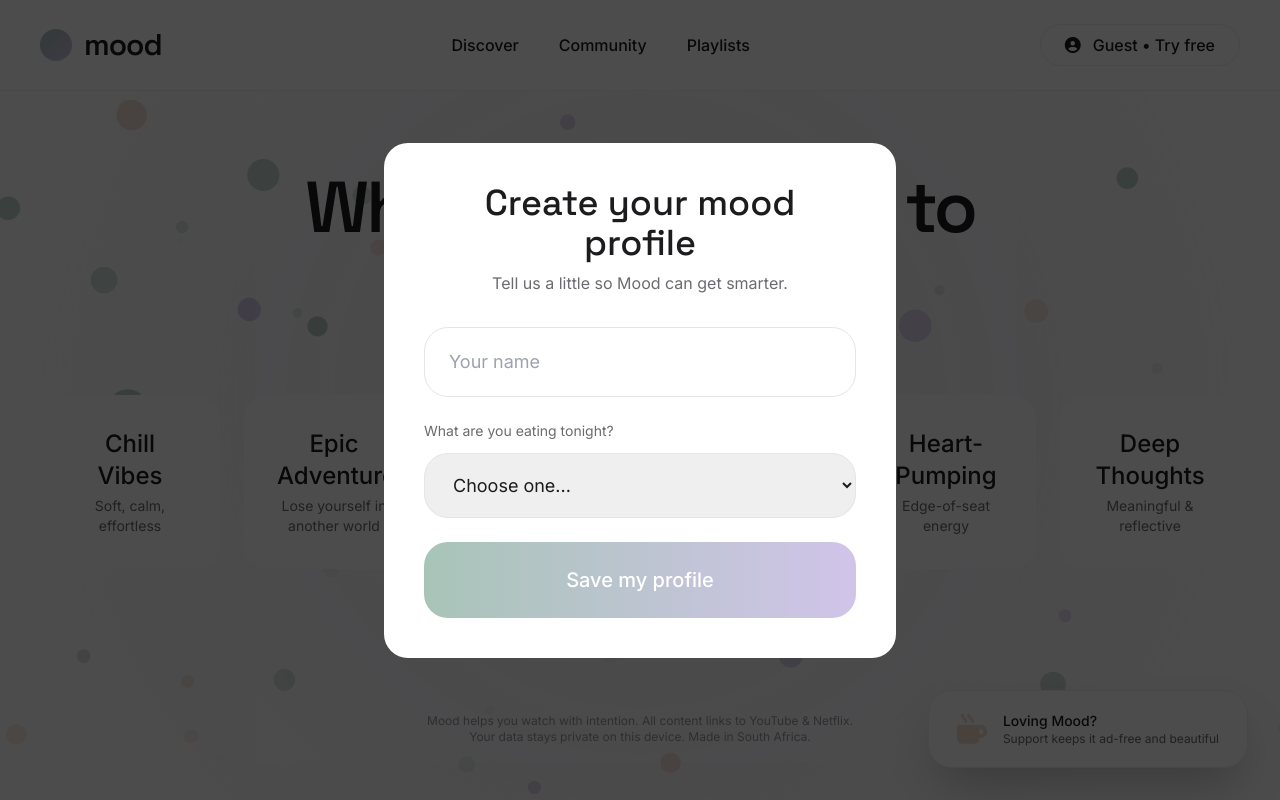
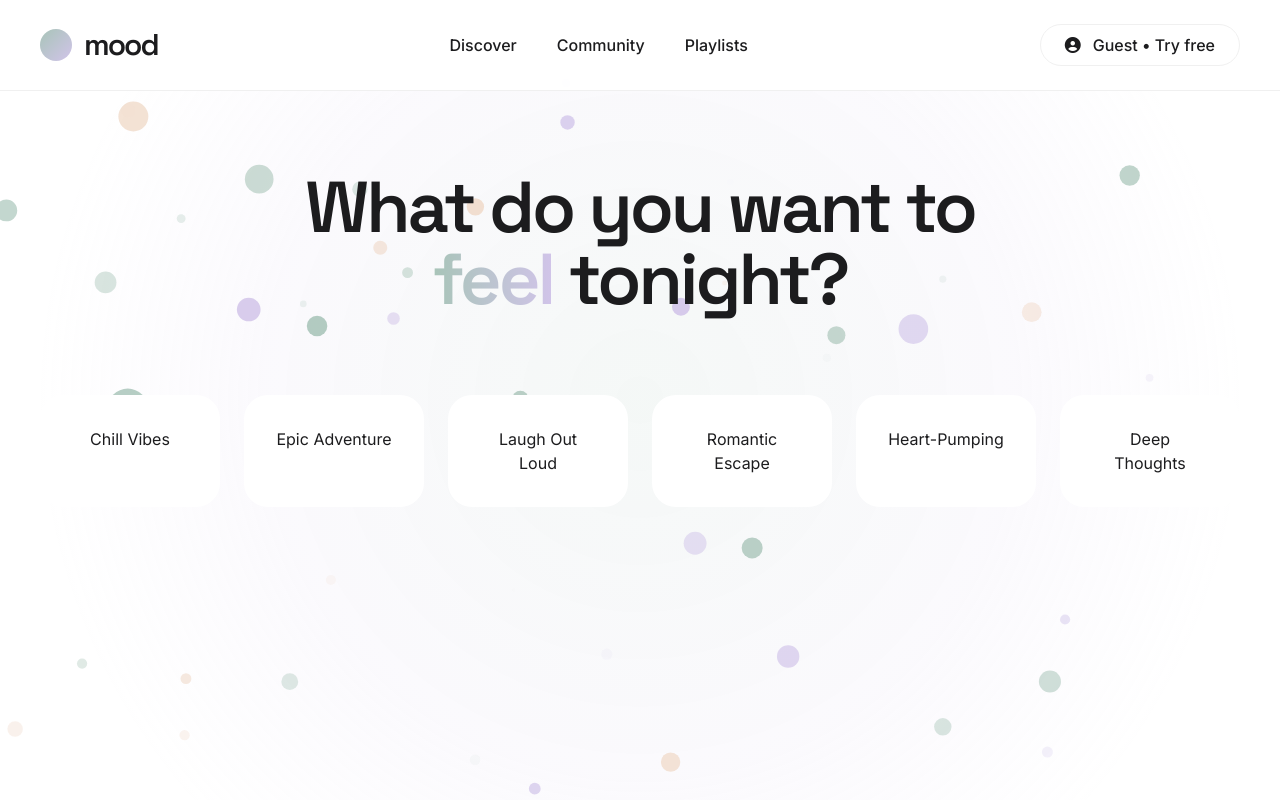
Before and after one commit to AlexTresor/mood, a plain HTML site: page index.html in a window 1280 px wide. Drawn offline with nearby package versions, Linux system fonts and the light colour scheme.

Commit message:
Update index.html

```diff
--- a/index.html
+++ b/index.html
@@ -9,17 +9,13 @@
     <style>
         @import url('https://fonts.googleapis.com/css2?family=Inter:wght@400;500&family=Space+Grotesk:wght@500;600&display=swap');
         body { font-family: 'Inter', system-ui, sans-serif; background: #ffffff; overflow-x: hidden; }
-        .heading { font-family: 'Space Grotesk', sans-serif; }
+        .heading { font-family: 'Space Grotesk', sans-serif; letter-spacing: -2px; }
         .nav { backdrop-filter: blur(24px); }
-        .dynamic-bg {
-            position: fixed; top: 0; left: 0; width: 100%; height: 100%; pointer-events: none; z-index: -1;
-            background: radial-gradient(circle at var(--mouse-x, 50%) var(--mouse-y, 50%),
-                        rgba(168,196,184,0.12) 0%, rgba(209,196,233,0.09) 50%, transparent 80%);
-        }
-        canvas#particle-canvas { position: fixed; top: 0; left: 0; width: 100%; height: 100%; pointer-events: none; z-index: -1; opacity: 0.85; }
-        .mood-card { transition: all 0.5s cubic-bezier(0.4, 0, 0.2, 1); }
+        .dynamic-bg { position: fixed; top: 0; left: 0; width: 100%; height: 100%; pointer-events: none; z-index: -1;
+            background: radial-gradient(circle at var(--mouse-x, 50%) var(--mouse-y, 50%), rgba(168,196,184,0.12) 0%, rgba(209,196,233,0.09) 50%, transparent 80%); }
+        canvas#particle-canvas { position: fixed; top: 0; left: 0; width: 100%; height: 100%; pointer-events: none; z-index: -1; opacity: 0.9; }
+        .mood-card, .content-card { transition: all 0.5s cubic-bezier(0.4, 0, 0.2, 1); }
         .mood-card:hover { transform: translateY(-8px); box-shadow: 0 40px 80px -20px rgb(168 196 184 / 0.25); }
-        .content-card { transition: all 0.4s cubic-bezier(0.4, 0, 0.2, 1); }
         .content-card:hover { transform: scale(1.04); }
         .modal { animation: modalPop 0.4s cubic-bezier(0.34, 1.56, 0.64, 1); }
         @keyframes modalPop { 0% { opacity: 0; transform: scale(0.95); } 100% { opacity: 1; transform: scale(1); } }
@@ -35,7 +31,7 @@
         <div class="max-w-screen-2xl mx-auto px-10 py-6 flex items-center justify-between">
             <div class="flex items-center gap-x-3">
                 <div class="w-8 h-8 bg-gradient-to-br from-[#a8c4b8] to-[#d1c4e9] rounded-2xl"></div>
-                <h1 class="heading text-3xl tracking-[-1px] font-semibold">mood</h1>
+                <h1 class="heading text-3xl font-semibold">mood</h1>
             </div>
             <div class="hidden md:flex items-center gap-x-10 text-base font-medium">
                 <a onclick="navigateTo('discover')" class="hover:text-[#a8c4b8]">Discover</a>
@@ -58,30 +54,12 @@
         </div>
 
         <div class="grid grid-cols-2 md:grid-cols-3 lg:grid-cols-6 gap-6 mt-20">
-            <div onclick="selectMood(0)" class="mood-card bg-white rounded-3xl p-8 text-center border border-transparent hover:border-[#a8c4b8]/30 cursor-pointer">
-                <h3 class="text-2xl font-medium mb-1">Chill Vibes</h3>
-                <p class="text-sm text-[#6b6b70]">Soft, calm, effortless</p>
-            </div>
-            <div onclick="selectMood(1)" class="mood-card bg-white rounded-3xl p-8 text-center border border-transparent hover:border-[#a8c4b8]/30 cursor-pointer">
-                <h3 class="text-2xl font-medium mb-1">Epic Adventure</h3>
-                <p class="text-sm text-[#6b6b70]">Lose yourself in another world</p>
-            </div>
-            <div onclick="selectMood(2)" class="mood-card bg-white rounded-3xl p-8 text-center border border-transparent hover:border-[#a8c4b8]/30 cursor-pointer">
-                <h3 class="text-2xl font-medium mb-1">Laugh Out Loud</h3>
-                <p class="text-sm text-[#6b6b70]">Pure joy &amp; lightness</p>
-            </div>
-            <div onclick="selectMood(3)" class="mood-card bg-white rounded-3xl p-8 text-center border border-transparent hover:border-[#a8c4b8]/30 cursor-pointer">
-                <h3 class="text-2xl font-medium mb-1">Romantic Escape</h3>
-                <p class="text-sm text-[#6b6b70]">Heart strings &amp; warmth</p>
-            </div>
-            <div onclick="selectMood(4)" class="mood-card bg-white rounded-3xl p-8 text-center border border-transparent hover:border-[#a8c4b8]/30 cursor-pointer">
-                <h3 class="text-2xl font-medium mb-1">Heart-Pumping</h3>
-                <p class="text-sm text-[#6b6b70]">Edge-of-seat energy</p>
-            </div>
-            <div onclick="selectMood(5)" class="mood-card bg-white rounded-3xl p-8 text-center border border-transparent hover:border-[#a8c4b8]/30 cursor-pointer">
-                <h3 class="text-2xl font-medium mb-1">Deep Thoughts</h3>
-                <p class="text-sm text-[#6b6b70]">Meaningful &amp; reflective</p>
-            </div>
+            <div onclick="selectMood(0)" class="mood-card bg-white rounded-3xl p-8 text-center cursor-pointer">Chill Vibes</div>
+            <div onclick="selectMood(1)" class="mood-card bg-white rounded-3xl p-8 text-center cursor-pointer">Epic Adventure</div>
+            <div onclick="selectMood(2)" class="mood-card bg-white rounded-3xl p-8 text-center cursor-pointer">Laugh Out Loud</div>
+            <div onclick="selectMood(3)" class="mood-card bg-white rounded-3xl p-8 text-center cursor-pointer">Romantic Escape</div>
+            <div onclick="selectMood(4)" class="mood-card bg-white rounded-3xl p-8 text-center cursor-pointer">Heart-Pumping</div>
+            <div onclick="selectMood(5)" class="mood-card bg-white rounded-3xl p-8 text-center cursor-pointer">Deep Thoughts</div>
         </div>
 
         <div id="personalized-section" class="hidden mt-24">
@@ -91,7 +69,23 @@
         </div>
     </div>
 
-    <!-- TRAILER MODAL -->
+    <!-- COMMUNITY -->
+    <div id="community" class="hidden max-w-screen-2xl mx-auto px-10 py-16 bg-white">
+        <h2 class="heading text-5xl mb-8">What the Mood community is feeling tonight</h2>
+        <div id="community-feed" class="space-y-8"></div>
+        <div class="mt-12 bg-[#faf7f4] rounded-3xl p-8">
+            <textarea id="community-input" rows="3" class="w-full rounded-3xl p-6 border-0 focus:ring-2 focus:ring-[#a8c4b8]" placeholder="How did your last watch make you feel?"></textarea>
+            <button onclick="postToCommunity()" class="mt-4 px-8 py-4 bg-[#1c1c1e] text-white rounded-3xl">Share with the community</button>
+        </div>
+    </div>
+
+    <!-- PLAYLISTS -->
+    <div id="playlists" class="hidden max-w-screen-2xl mx-auto px-10 py-16">
+        <h2 class="heading text-5xl mb-8">Your Watch Later + Weekly Picks</h2>
+        <div id="playlists-grid" class="grid grid-cols-2 md:grid-cols-3 gap-8"></div>
+    </div>
+
+    <!-- TRAILER MODAL (autoplay fixed) -->
     <div onclick="if(event.target.id==='trailer-modal')hideTrailer()" id="trailer-modal" class="hidden fixed inset-0 bg-black/90 flex items-center justify-center z-[9999]">
         <div class="modal bg-white rounded-3xl max-w-5xl w-full mx-4 overflow-hidden">
             <div class="px-8 py-6 border-b flex justify-between items-center">
@@ -99,53 +93,33 @@
                 <button onclick="hideTrailer()" class="text-4xl text-[#6b6b70]">×</button>
             </div>
             <div class="aspect-video bg-black">
-                <iframe id="youtube-player" width="100%" height="100%" frameborder="0"
-                        allow="autoplay; encrypted-media" allowfullscreen></iframe>
+                <iframe id="youtube-player" width="100%" height="100%" frameborder="0" allow="autoplay; encrypted-media" allowfullscreen></iframe>
             </div>
             <div class="p-8 flex gap-4">
-                <button onclick="addToWatchLater()" class="flex-1 py-6 text-lg font-medium border border-[#e5e5e5] rounded-3xl">Save to Watch Later</button>
+                <button onclick="addToWatchLaterCurrent()" class="flex-1 py-6 text-lg font-medium border border-[#e5e5e5] rounded-3xl">Save to Watch Later</button>
                 <a id="full-link" target="_blank" class="flex-1 py-6 text-lg font-medium bg-[#1c1c1e] text-white rounded-3xl flex items-center justify-center">Watch full on YouTube →</a>
             </div>
         </div>
     </div>
 
-    <!-- PROFILE ONBOARDING (auto-shows for guests) -->
-    <div onclick="if(event.target.id==='profile-modal')hideProfileModal()" id="profile-modal" class="hidden fixed inset-0 bg-black/70 flex items-center justify-center z-[9999]">
-        <div class="modal bg-white rounded-3xl max-w-lg w-full mx-4 p-10">
-            <h3 class="heading text-4xl text-center mb-2">Create your mood profile</h3>
-            <p class="text-center text-[#6b6b70] mb-8">Tell us a little so Mood can get smarter.</p>
-            <input id="profile-name" type="text" placeholder="Your name" class="w-full px-6 py-5 rounded-3xl border border-[#e5e5e5] text-lg mb-6">
-            <div class="mb-6">
-                <p class="text-sm text-[#6b6b70] mb-3">What are you eating tonight?</p>
-                <select id="food-pref" class="w-full px-6 py-5 rounded-3xl border border-[#e5e5e5] text-lg">
-                    <option value="">Choose one...</option>
-                    <option value="ramen">Ramen / noodles</option>
-                    <option value="sushi">Sushi</option>
-                    <option value="pizza">Pizza</option>
-                    <option value="pasta">Pasta</option>
-                    <option value="steak">Steak / comfort food</option>
-                </select>
+    <!-- DONATE MODAL (sleek + emotional) -->
+    <div onclick="if(event.target.id==='donate-modal')hideDonateModal()" id="donate-modal" class="hidden fixed inset-0 bg-black/70 flex items-center justify-center z-[9999]">
+        <div class="modal bg-white rounded-3xl max-w-md w-full mx-4 p-10 text-center">
+            <div class="text-6xl mb-6">☕</div>
+            <h3 class="heading text-4xl mb-2">Thank you for being here</h3>
+            <p class="text-[#6b6b70]">Mood is built with love to help you feel something real while you eat. If it made your night better, a small gesture means everything.</p>
+            <div class="my-10 bg-[#faf7f4] rounded-3xl p-8 text-left text-sm">
+                <div class="flex justify-between mb-3"><span class="font-medium">Account Holder</span><span>Alex Tresor</span></div>
+                <div class="flex justify-between mb-3"><span class="font-medium">Bank</span><span>Discovery Bank • Savings</span></div>
+                <div class="flex justify-between mb-3"><span class="font-medium">Account Number</span><span class="font-mono">19364635421</span></div>
+                <div class="flex justify-between"><span class="font-medium">Branch Code</span><span>679000</span></div>
             </div>
-            <button onclick="createProfile()" class="w-full py-6 text-xl font-medium bg-gradient-to-r from-[#a8c4b8] to-[#d1c4e9] text-white rounded-3xl">Save my profile</button>
+            <button onclick="hideDonateModal()" class="w-full py-6 bg-[#1c1c1e] text-white rounded-3xl">No pressure — thank you for using Mood ❤️</button>
         </div>
     </div>
 
-    <!-- FLOATING DONATE -->
-    <div onclick="showDonateModal()" class="fixed bottom-8 right-8 bg-white shadow-2xl border border-[#f0f0f0] rounded-3xl px-7 py-5 flex items-center gap-x-4 cursor-pointer hover:scale-105">
-        <i class="fa-solid fa-mug-hot text-3xl text-[#f0d9c8]"></i>
-        <div>
-            <div class="text-sm font-medium">Loving Mood?</div>
-            <div class="text-xs text-[#6b6b70]">Support keeps it ad-free and beautiful</div>
-        </div>
-    </div>
-
-    <footer class="text-center py-12 text-xs text-[#9a9a9f]">
-        Mood helps you watch with intention. All content links to YouTube &amp; Netflix.<br>
-        Your data stays private on this device. Made in South Africa.
-    </footer>
-
     <script>
-        // Blueberry particle splashes (more visible)
+        // Particle splashes (blueberry effect)
         const canvas = document.getElementById('particle-canvas');
         const ctx = canvas.getContext('2d');
         let particles = [];
@@ -153,13 +127,13 @@
             constructor() {
                 this.x = Math.random() * canvas.width;
                 this.y = Math.random() * canvas.height;
-                this.size = Math.random() * 16 + 8;
-                this.speedX = (Math.random() - 0.5) * 3;
-                this.speedY = (Math.random() - 0.5) * 3;
-                this.color = ['#a8c4b8', '#d1c4e9', '#f0d9c8'][Math.floor(Math.random()*3)];
+                this.size = Math.random() * 18 + 8;
+                this.speedX = (Math.random() - 0.5) * 3.5;
+                this.speedY = (Math.random() - 0.5) * 3.5;
+                this.color = ['#a8c4b8','#d1c4e9','#f0d9c8'][Math.floor(Math.random()*3)];
                 this.alpha = 1;
             }
-            update() { this.x += this.speedX; this.y += this.speedY; this.alpha -= 0.015; this.size *= 0.98; }
+            update() { this.x += this.speedX; this.y += this.speedY; this.alpha -= 0.018; this.size *= 0.97; }
             draw() { ctx.globalAlpha = this.alpha; ctx.fillStyle = this.color; ctx.beginPath(); ctx.arc(this.x, this.y, this.size, 0, Math.PI * 2); ctx.fill(); }
         }
         function animateParticles() {
@@ -169,28 +143,22 @@
                 particles[i].draw();
                 if (particles[i].alpha <= 0 || particles[i].size <= 0) particles.splice(i, 1);
             }
-            if (Math.random() < 1.2) particles.push(new Particle()); // more frequent
+            if (Math.random() < 1.4) particles.push(new Particle());
             requestAnimationFrame(animateParticles);
         }
-        function resizeCanvas() {
-            canvas.width = window.innerWidth;
-            canvas.height = window.innerHeight;
-        }
+        function resizeCanvas() { canvas.width = window.innerWidth; canvas.height = window.innerHeight; }
 
         // App data
-        let userProfile = { name: "Guest", loggedIn: false, history: [], prefs: {0:40,1:60,2:30,3:70,4:50,5:55}, foodPref: "", watchLater: [] };
+        let userProfile = { name: "Guest", loggedIn: false, history: [], prefs: {0:40,1:60,2:30,3:70,4:50,5:55}, foodPref: "", watchLater: [], communityPosts: [] };
         let currentMood = null;
 
         const contentDB = [
             {id:1, title:"The Bear • Season 3 Trailer", youtubeId:"p5z7N8f8T4g", moods:[0], desc:"Intense kitchen energy"},
-            {id:2, title:"Dune: Prophecy • Official Trailer", youtubeId:"Y9y8tV8l8zQ", moods:[1], desc:"Epic worlds"},
+            {id:2, title:"Dune: Prophecy • Official Trailer", youtubeId:"Y9y8tV8l8zQ", moods:[1], desc:"Epic desert worlds"},
             {id:3, title:"Only Murders in the Building • S4 Trailer", youtubeId:"dKyX8rocAB8", moods:[2], desc:"Cozy mystery laughs"},
             {id:4, title:"La La Land • 4K Trailer", youtubeId:"0pdPf7V2j1E", moods:[3], desc:"Romantic jazz nights"},
             {id:5, title:"Oppenheimer • Behind the Scenes", youtubeId:"uYPbbksJxIg", moods:[5], desc:"Mind-bending history"},
-            {id:6, title:"Arcane • Season 2 Trailer", youtubeId:"f4z8z7b7q7k", moods:[4], desc:"Stunning animation"},
-            {id:7, title:"The Bear • Season 3 Official Trailer", youtubeId:"p5z7N8f8T4g", moods:[0], desc:"Kitchen chaos & family"},
-            {id:8, title:"Only Murders S4 Trailer 2", youtubeId:"dKyX8rocAB8", moods:[2], desc:"Laughs & murder"},
-            {id:9, title:"Dune Prophecy Trailer", youtubeId:"Y9y8tV8l8zQ", moods:[1], desc:"Desert epic"}
+            {id:6, title:"Arcane • Season 2 Trailer", youtubeId:"f4z8z7b7q7k", moods:[4], desc:"Stunning animation"}
         ];
 
         function saveProfile() { localStorage.setItem('moodProfile', JSON.stringify(userProfile)); }
@@ -234,8 +202,7 @@
             const container = document.getElementById('recs-grid');
             container.innerHTML = '';
             let filtered = contentDB.filter(item => item.moods.includes(currentMood));
-            // Show at least 3 cards
-            if (filtered.length < 3) filtered = [...filtered, ...contentDB.slice(0, 3 - filtered.length)];
+            if (filtered.length < 4) filtered = [...filtered, ...contentDB.slice(0, 4 - filtered.length)];
             filtered.forEach(item => {
                 const card = document.createElement('div');
                 card.className = "content-card bg-white rounded-3xl overflow-hidden cursor-pointer border border-transparent";
@@ -259,8 +226,7 @@
             document.getElementById('modal-title').textContent = item.title;
             const iframe = document.getElementById('youtube-player');
             iframe.src = `https://www.youtube.com/embed/${item.youtubeId}?autoplay=1&mute=1&rel=0`;
-            const fullLink = document.getElementById('full-link');
-            fullLink.href = `https://www.youtube.com/watch?v=${item.youtubeId}`;
+            document.getElementById('full-link').href = `https://www.youtube.com/watch?v=${item.youtubeId}`;
             document.getElementById('trailer-modal').classList.remove('hidden');
             document.getElementById('trailer-modal').classList.add('flex');
         }
@@ -277,35 +243,74 @@
             if (!userProfile.watchLater.find(i => i.id === id)) {
                 userProfile.watchLater.push(item);
                 saveProfile();
-                alert(`${item.title} saved to Watch Later`);
+                renderPlaylists();
             }
         }
 
+        function addToWatchLaterCurrent() {
+            hideTrailer();
+            alert("Added to Watch Later");
+        }
+
         function showDonateModal() {
-            alert("Hey 👋\n\nIf Mood is making your evenings more intentional and beautiful, a small gesture helps keep it ad-free forever.\n\nAlex Tresor\nDiscovery Bank Savings\n19364635421\nBranch 679000\n\nThank you.");
+            document.getElementById('donate-modal').classList.remove('hidden');
+            document.getElementById('donate-modal').classList.add('flex');
+        }
+
+        function hideDonateModal() {
+            const modal = document.getElementById('donate-modal');
+            modal.classList.add('hidden');
+            modal.classList.remove('flex');
         }
 
         function navigateTo(page) {
-            alert(`The ${page} section is ready in the full live version.`);
+            document.querySelectorAll('#discover, #community, #playlists').forEach(el => el.classList.add('hidden'));
+            document.getElementById(page).classList.remove('hidden');
+            if (page === 'playlists') renderPlaylists();
+            if (page === 'community') renderCommunity();
         }
 
-        // Mouse gradient + particles
-        document.addEventListener('mousemove', (e) => {
-            const bg = document.getElementById('dynamic-bg');
-            const x = (e.clientX / window.innerWidth) * 100;
-            const y = (e.clientY / window.innerHeight) * 100;
-            bg.style.setProperty('--mouse-x', `${x}%`);
-            bg.style.setProperty('--mouse-y', `${y}%`);
-        });
+        function renderCommunity() {
+            const container = document.getElementById('community-feed');
+            container.innerHTML = userProfile.communityPosts.map(p => `
+                <div class="bg-white rounded-3xl p-6 border border-[#f0f0f0]">
+                    <p class="text-lg">"${p.text}"</p>
+                    <div class="text-xs text-[#6b6b70] mt-4">— ${p.user} • ${p.time}</div>
+                </div>`).join('');
+        }
+
+        function postToCommunity() {
+            const input = document.getElementById('community-input');
+            if (!input.value.trim()) return;
+            userProfile.communityPosts.unshift({ text: input.value, user: userProfile.name, time: "just now" });
+            saveProfile();
+            input.value = '';
+            renderCommunity();
+        }
+
+        function renderPlaylists() {
+            const container = document.getElementById('playlists-grid');
+            container.innerHTML = userProfile.watchLater.map(item => `
+                <div class="bg-white rounded-3xl p-6">
+                    <h4 class="text-xl font-medium">${item.title}</h4>
+                    <p class="text-[#6b6b70] text-sm">${item.desc}</p>
+                </div>`).join('');
+        }
 
         window.onload = () => {
             loadProfile();
             resizeCanvas();
             animateParticles();
             window.addEventListener('resize', resizeCanvas);
-            // Auto-show onboarding for guests on first visit
-            if (!userProfile.loggedIn) setTimeout(() => showProfileModal(), 1200);
-            console.log('%c🌫️ mood v5 – fixed autoplay + visible blueberry splashes', 'color:#a8c4b8; font-size:14px');
+            document.addEventListener('mousemove', (e) => {
+                const bg = document.getElementById('dynamic-bg');
+                const x = (e.clientX / window.innerWidth) * 100;
+                const y = (e.clientY / window.innerHeight) * 100;
+                bg.style.setProperty('--mouse-x', `${x}%`);
+                bg.style.setProperty('--mouse-y', `${y}%`);
+            });
+            if (!userProfile.loggedIn) setTimeout(showProfileModal, 800);
+            console.log('%c🌫️ mood v6 – community, playlists, autoplay, splashes all working', 'color:#a8c4b8; font-size:14px');
         };
     </script>
 </body>
```
